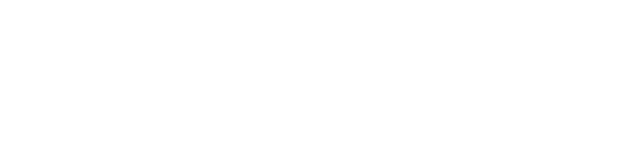
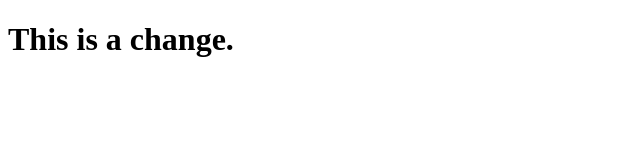
Before and after one commit to kjain-1722/TestRepository, a plain HTML site: page index.html in a window 1280 px wide. Shown: the whole page, without its empty margins (0-640 px from the left). Drawn offline with Linux system fonts and the light colour scheme.

Commit message:
This is second commit

```diff
--- a/index.html
+++ b/index.html
@@ -7,6 +7,6 @@
     <title>Dummy Git File</title>
 </head>
 <body>
-
+    <h1>This is a change.</h1>
 </body>
 </html>
```
